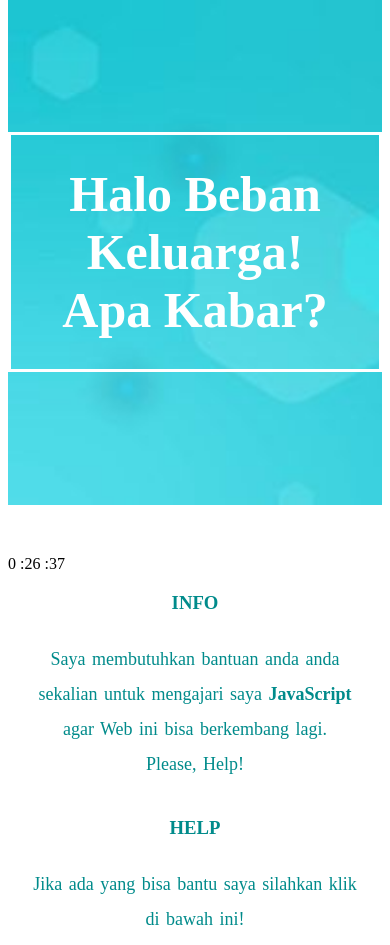
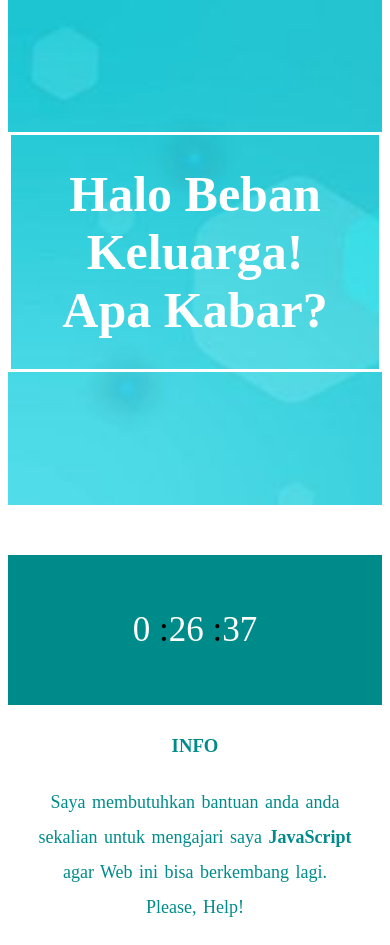
Before and after one commit to Christyan-Cyan/New-Repository, a PHP site: page /home.html in a window 390 px wide. Shown: the part 397-1342 px from the top of the page. Run offline with PHP 8.4, Linux system fonts and the light colour scheme.

Commit message:
Update try.css

```diff
--- a/try.css
+++ b/try.css
@@ -316,3 +316,22 @@ footer{
     }
 >>>>>>> 059684f17c76a332c1d9b476cc8dfb963ec96ec1
 }
+
+.clock{
+    display: flex;
+    justify-content: center;
+    margin-bottom: 30px;
+    font-size: 35px;
+    background-color: darkcyan;
+    padding: 20px 0;
+}
+#jam{
+    color: white;
+    text-align: center;
+}
+#menit{
+    color: white;
+}
+#detik{
+    color: white;
+}
```
